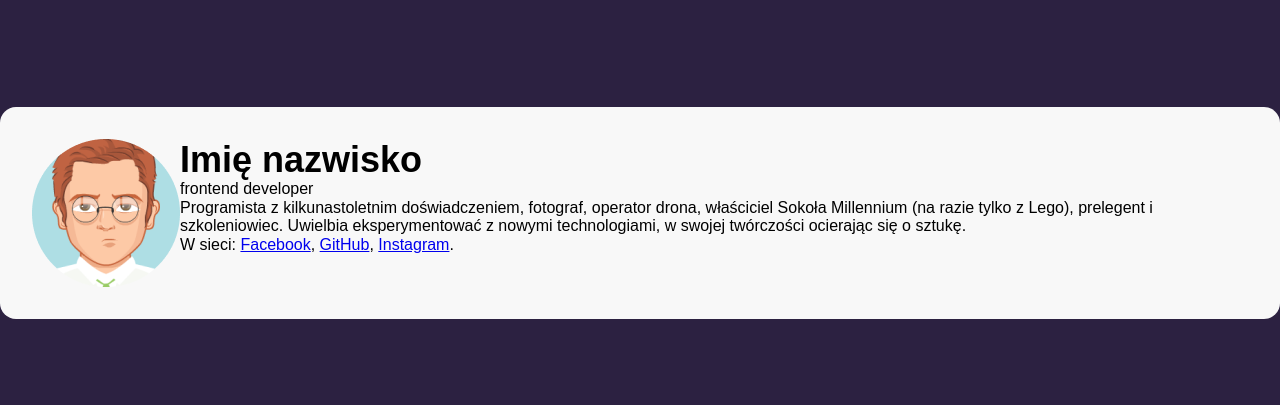
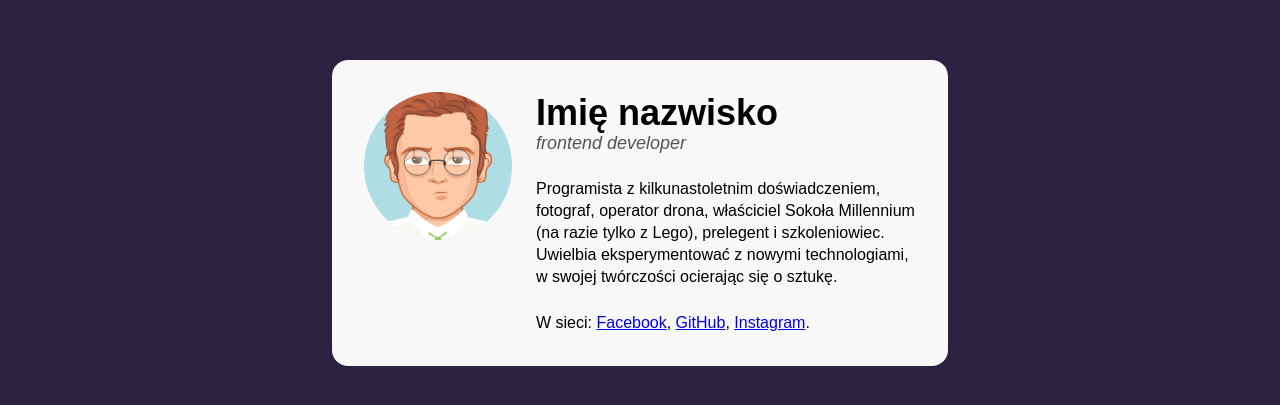
Before and after one commit to krzysiekkalinowski/card, a plain HTML site: page index.html in a window 1280 px wide. Shown: the part 187-592 px from the top of the page. Drawn offline with Linux system fonts and the light colour scheme.

Commit message:
card elements styles added

```diff
--- a/index.html
+++ b/index.html
@@ -11,7 +11,7 @@
     <main class="main">
       <article class="card">
         <img class="card__img" src="/img/avatar.png" />
-        <div>
+        <div class="card__info">
           <header>
             <h1 class="card__heading">Imię nazwisko</h1>
             <p class="card__position">frontend developer</p>
--- a/style.css
+++ b/style.css
@@ -12,6 +12,7 @@
     align-items: center;
     font-family: Arial, Helvetica, sans-serif;
     font-weight: 400;
+    padding: 16px;
 }
 
 .card {
@@ -20,6 +21,9 @@
     padding: 32px;
     display: flex;
     align-items: flex-start;
+    flex: 0 1 616px;
+    flex-flow: row wrap;
+    gap: 24px;
 }
 
 .card__img,
@@ -29,6 +33,23 @@
     margin: 0;
 }
 
+.card__content {
+    line-height: 1.375;
+}
+
 .card__heading {
     font-size: 36px;
 }
+
+.card__info {
+    display: flex;
+    flex-direction: column;
+    gap: 24px;
+    flex: 0 1 380px;
+}
+
+.card__position {
+    font-size: 18px;
+    font-style: italic;
+    color: #545454;
+}
```
